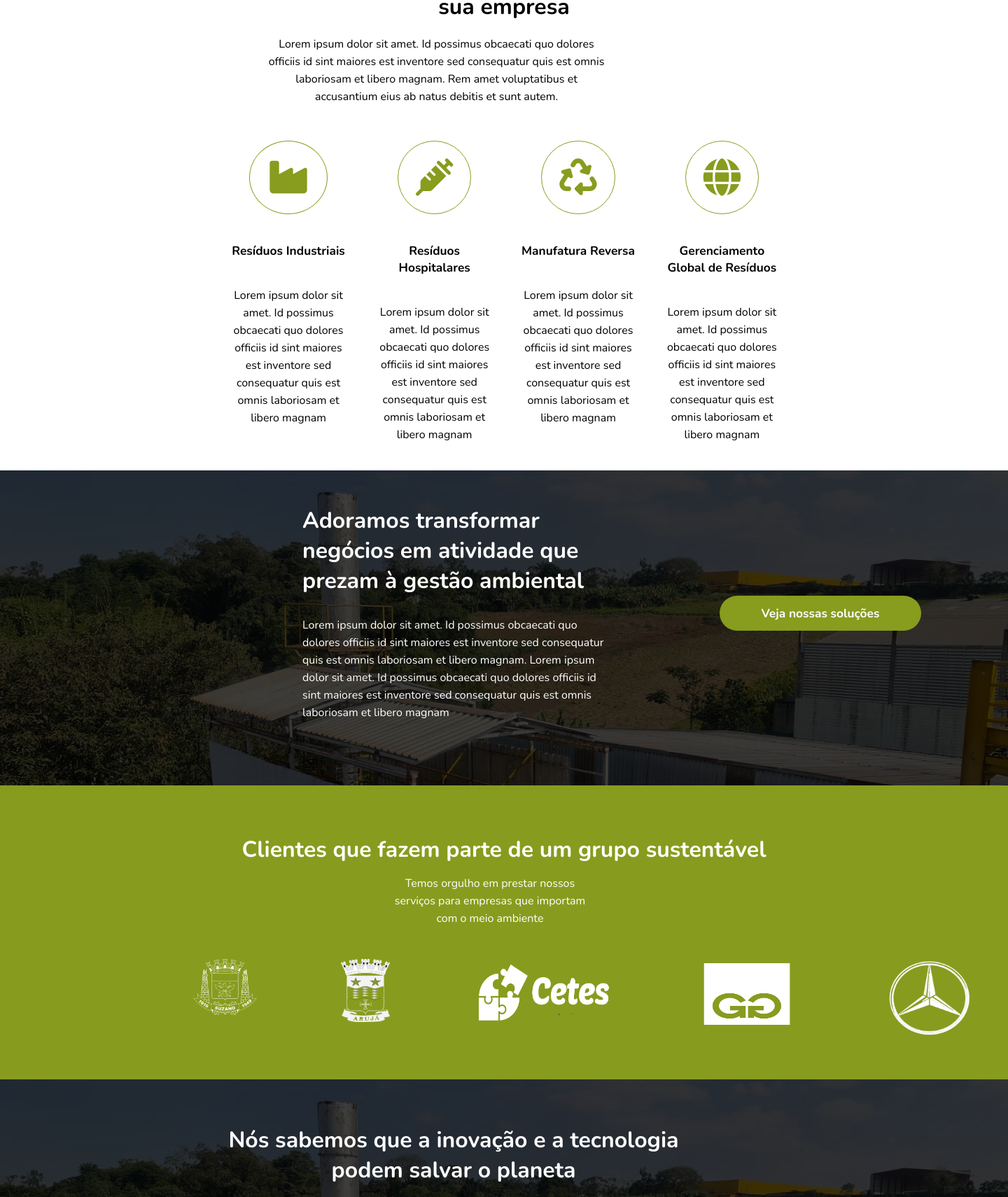
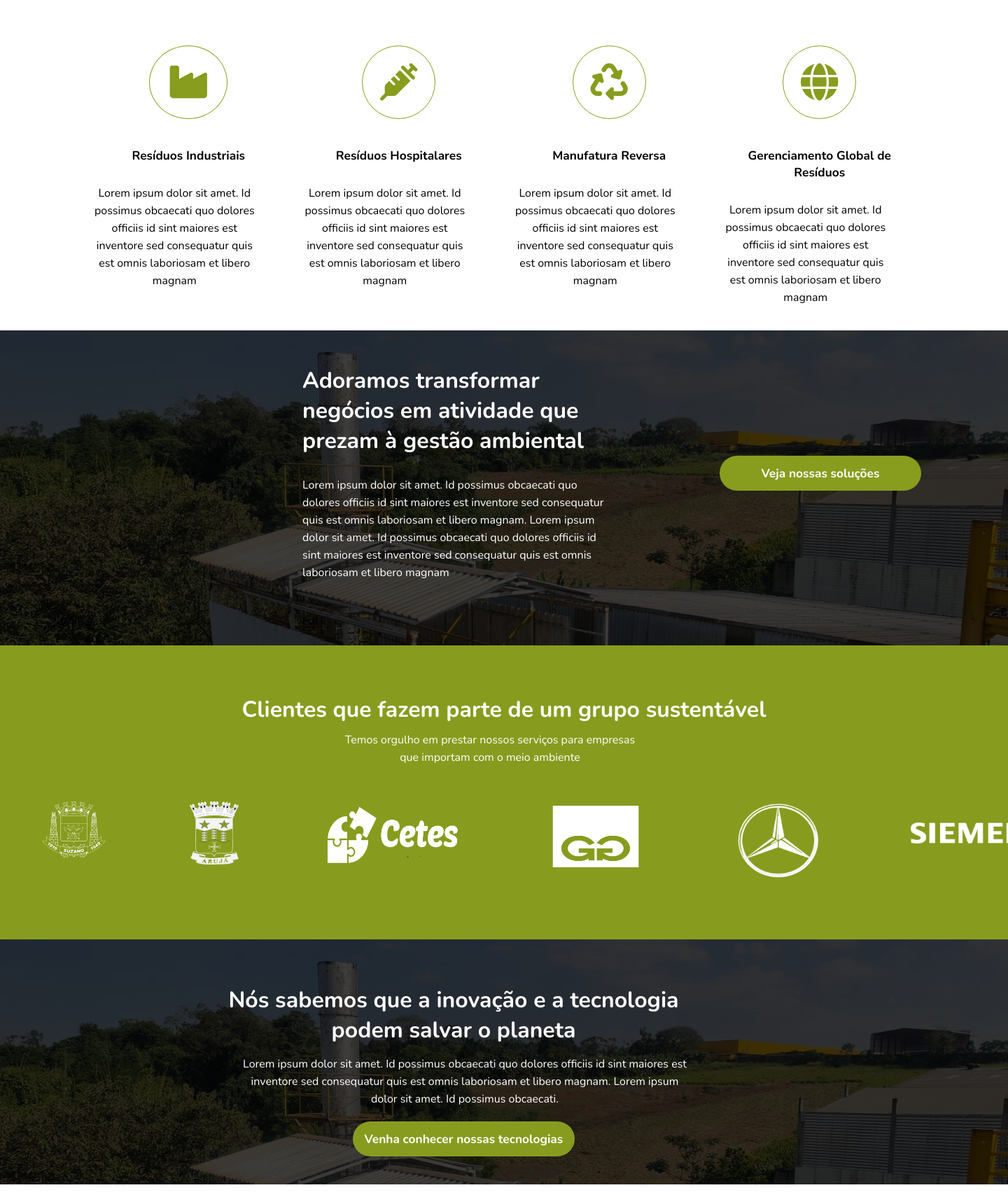
Before and after one commit to mktpioneira/utd, a PHP site: page / in a window 1440 px wide; the page is wider, and only the part inside the window is pictured. Shown: the part 1920-3630 px from the top of that part at 70% size. Run offline with PHP 8.4, Linux system fonts and the light colour scheme; some libraries are stand-ins or nearby versions.

Commit message:
Update style.css

```diff
--- a/style.css
+++ b/style.css
@@ -961,21 +966,21 @@
     top: 100px;
     height: 550px;
     text-align: center;
+    justify-content: center;
+    align-items: center;
     display: block;
     color: #000;
     background: none;
 }
 
 .help h1 {
-    width: 50%;
+    width: 80%;
     margin: auto
 }
 
 .help p {
-    display: flex;
-    width: 70%;
-    right: 200px;
-    margin: auto;
+    display: block;
+    width: 100%;
 }
 
 .help #ico {
@@ -1022,13 +1027,13 @@
 }
 
 .conteudo-2 {
-    width: 50%;
+    width: 90%;
     margin: auto;
 }
 
 .neg {
     position: relative;
-    top: 350px;
+    top: 150px;
     color: #000;
     background: url(capa-trabalho.png);
     height: 450px;
@@ -1085,7 +1090,7 @@
     text-align: center;
     height: 420px;
     background-color: #879c1e;
-    top: 350px;
+    top: 150px;
     overflow: hidden;
 }
 
@@ -1144,13 +1149,13 @@
 }
 
 .conteudo-4 {
-    width: 70%;
+    width: 100%;
     margin: auto;
 }
 
 .tech {
     position: relative;
-    top: 350px;
+    top: 150px;
     background: url(capa-trabalho.png);
     height: 350px;
     justify-content: center;
```
Also changed, not shown: other parts of style.css (+19 -14 lines).
